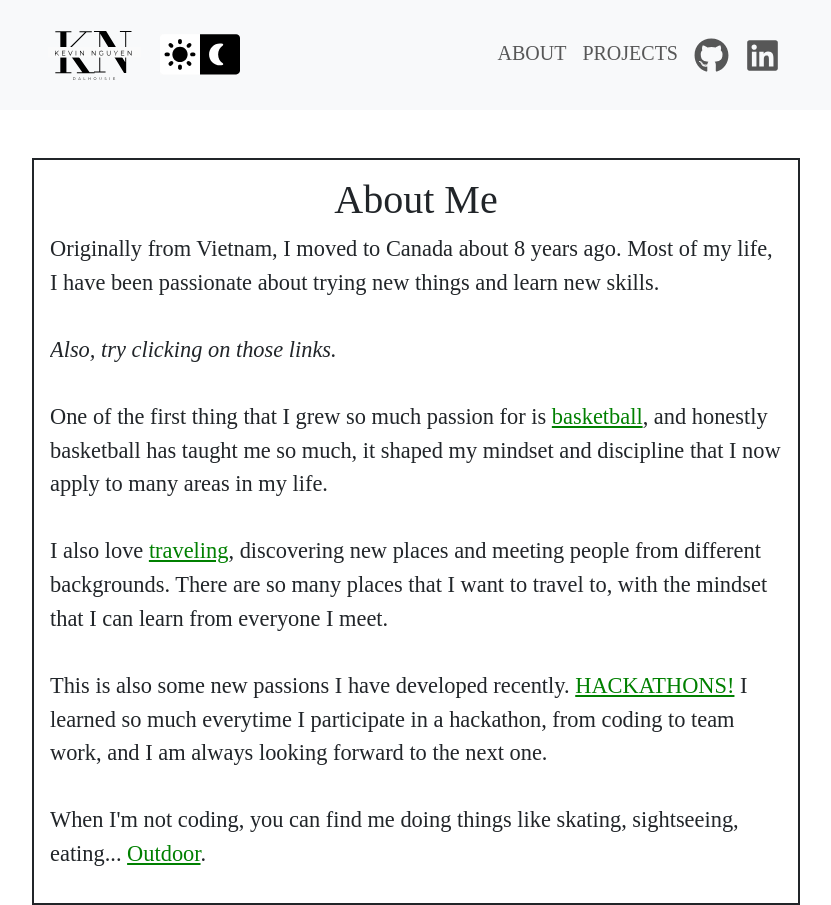
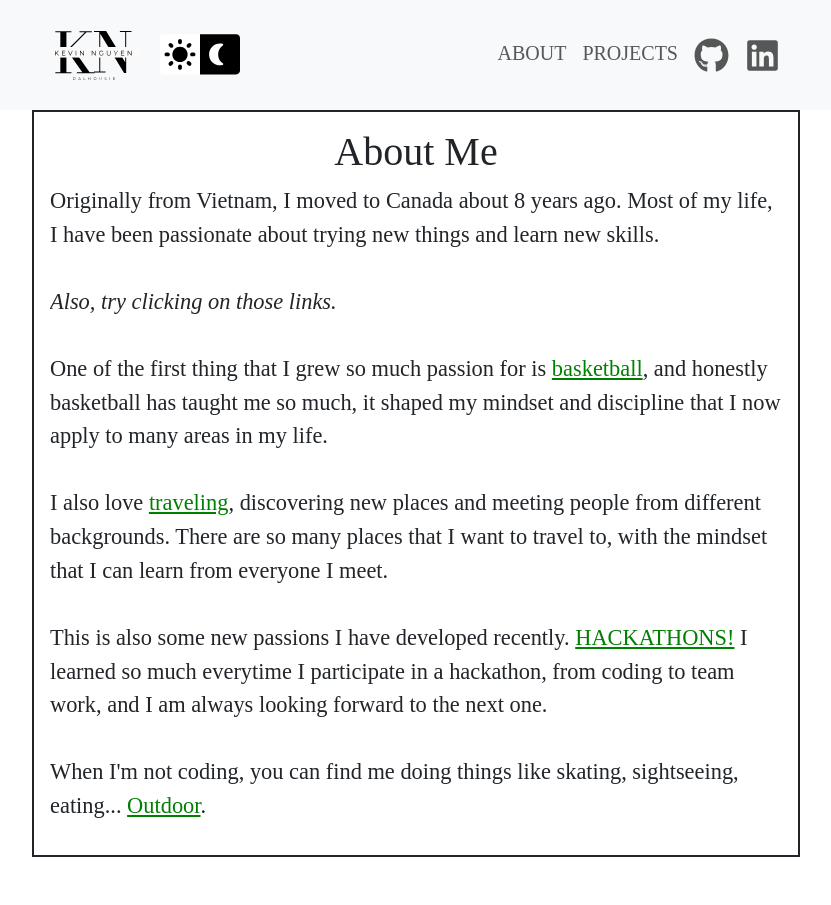
Before and after one commit to KevinDal2027/KevinPortfolio, a React (Vite) app: page /about in a window 1280 px wide. Shown: the whole page, without its empty margins (224-1055 px from the left). After the commit the page ends 857 px from the top, so only its background shows below. Built offline with nearby package versions, Linux system fonts and the light colour scheme.

Commit message:
removed some margins

```diff
--- a/src/components/About.jsx
+++ b/src/components/About.jsx
@@ -12,7 +12,7 @@ const About = () => {
   };
 
   return (
-    <div className="container mt-5 d-flex align-items-center flex-column border border-2 border-dark p-3">
+    <div className="container d-flex align-items-center flex-column border border-2 border-dark p-3">
       <h1 className='text-center'>About Me</h1>
       <p className=''>
         Originally from Vietnam, I moved to Canada about 8 years ago.
```
